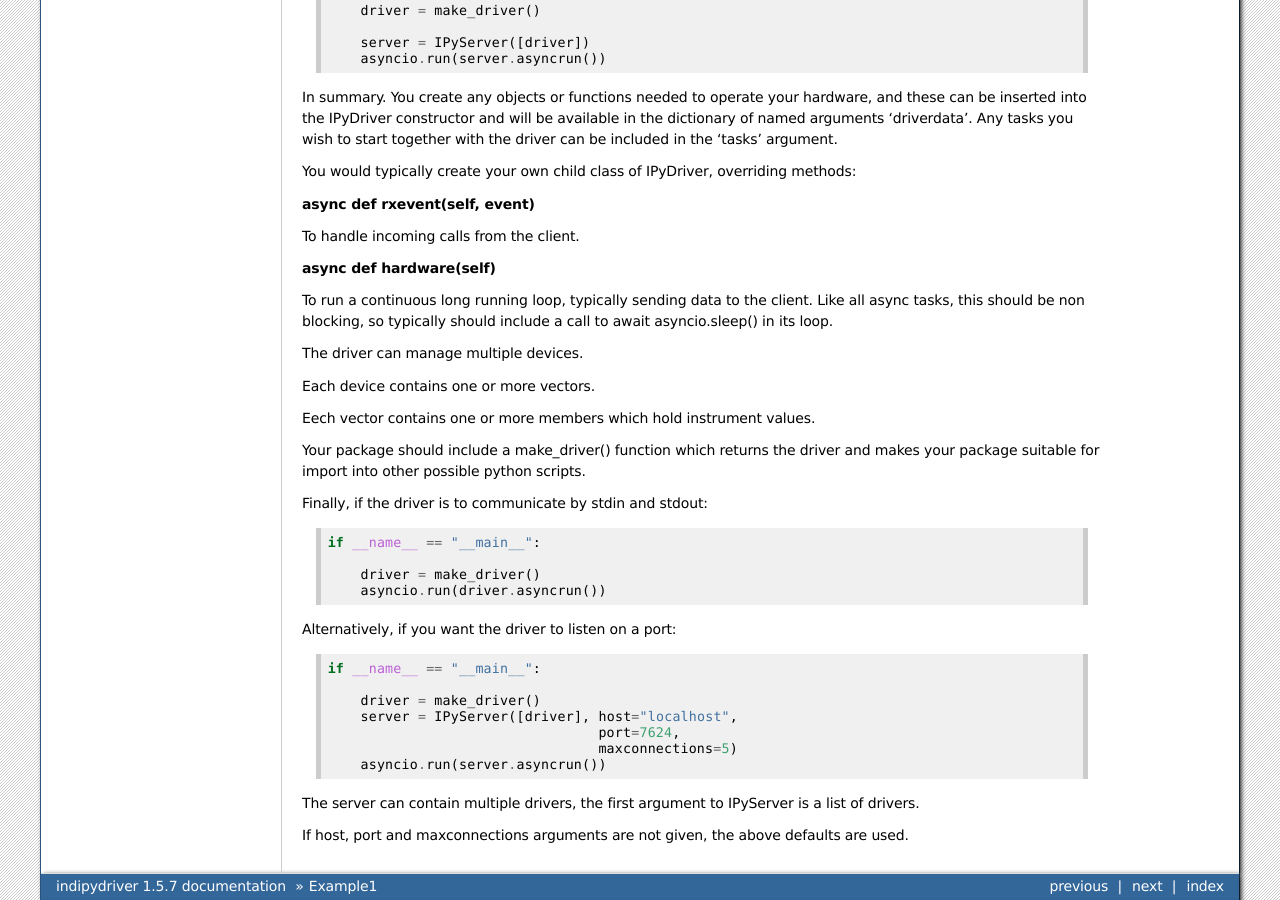
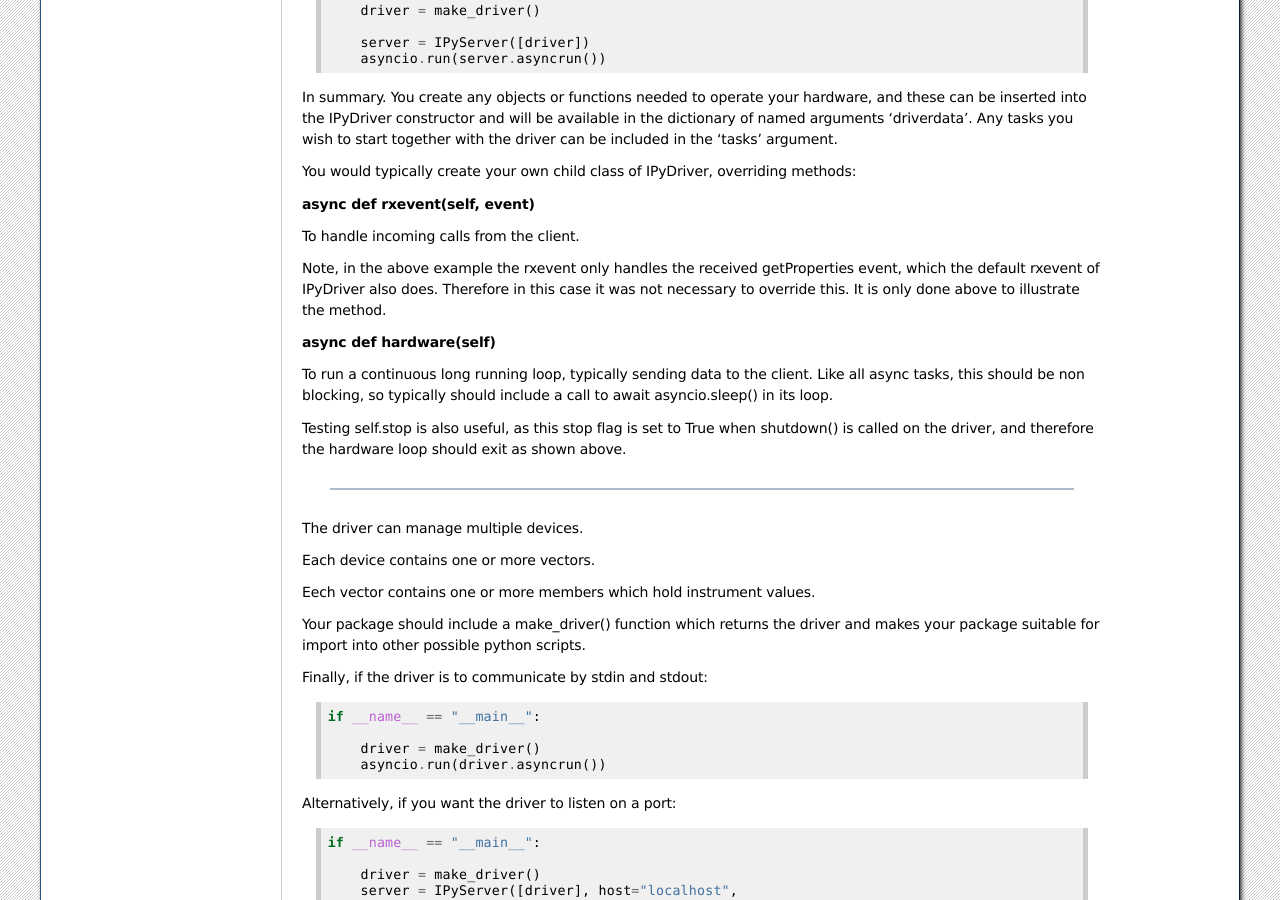
Before and after one commit to bernie-skipole/indipydriver, a Sphinx documentation site: the page built from docs/source/usage/example1.rst, in a window 1280 px wide and 900 px high, scrolled down 2140 px. Built offline with Sphinx 7.4.7, drawn with Linux system fonts in a browser that asks for light colours.

Commit message:
Further doc changes

```diff
--- a/docs/source/usage/device.rst
+++ b/docs/source/usage/device.rst
@@ -20,6 +20,10 @@ Automatically set to False if the device is deleted by calling the device send_d
 
 Set from the device constructer as optional keyword arguments, can be used to pass in hardware data to the device object.
 
+**stop**
+
+When a driver is shutdown, it automatically calls the shutdown method of each device, which sets this stop flag to True. So this flag could be tested in the devhardware method if that facility is used, and should gracefully shut down the co-routine.
+
 **driver**
 
 The driver object, can be used to access driver.send_message() and driver.send_getProperties() methods if required, and also to access any other device using the driver mapping feature.
--- a/docs/source/usage/example1.rst
+++ b/docs/source/usage/example1.rst
@@ -149,11 +149,20 @@ You would typically create your own child class of IPyDriver, overriding methods
 
 To handle incoming calls from the client.
 
+Note, in the above example the rxevent only handles the received getProperties event,
+which the default rxevent of IPyDriver also does. Therefore in this case it was not necessary
+to override this.  It is only done above to illustrate the method.
+
 **async def hardware(self)**
 
 To run a continuous long running loop, typically sending data to the client. Like
 all async tasks, this should be non blocking, so typically should include a call
 to await asyncio.sleep() in its loop.
+
+Testing self.stop is also useful, as this stop flag is set to True when shutdown() is
+called on the driver, and therefore the hardware loop should exit as shown above.
+
+----
 
 The driver can manage multiple devices.
 
```
Also changed, not shown: docs/source/usage/hardware.rst (+8 -1 lines).
